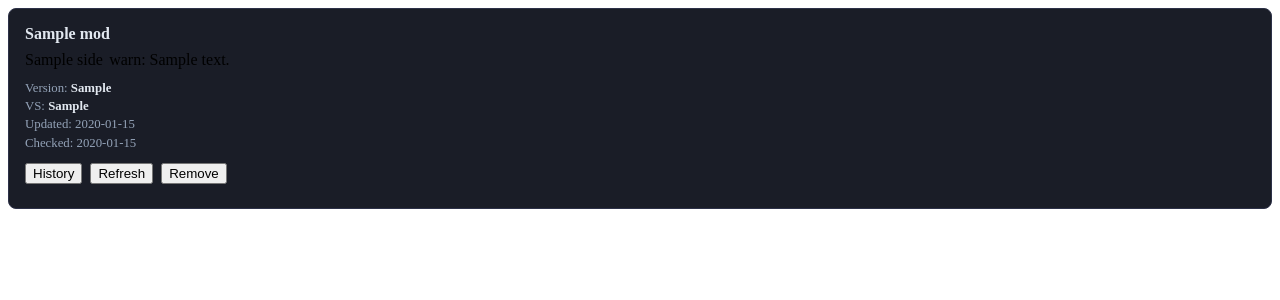
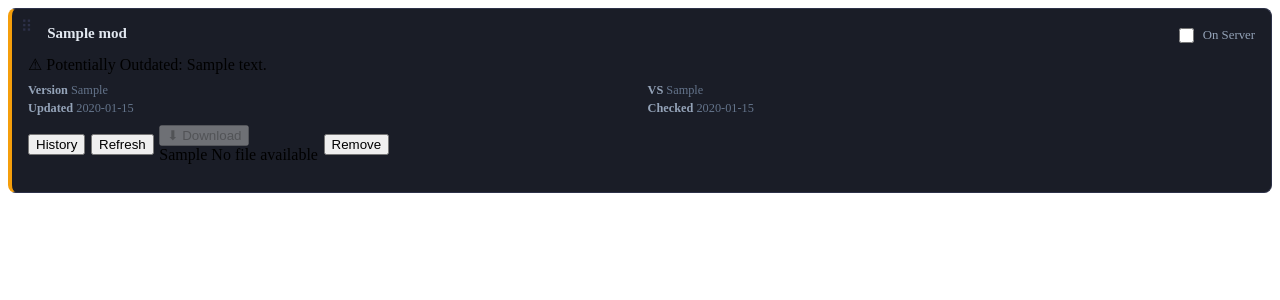
Before and after one commit to LoneAngelFayt/vs-modwatch, a FastAPI app: template app/templates/mod_cards_partial.html in a window 1280 px wide. Shown: the top 300 px of the page. Run offline with FastAPI, Linux system fonts and the light colour scheme; the template is opened without the code that fills it: most values are stand-ins (such as "Sample title", 1, 10 or a date in 2020).

Commit message:
feat: card view with 4-state borders, on-server toggle, download button

```diff
--- a/app/templates/mod_card.html
+++ b/app/templates/mod_card.html
@@ -1,43 +1,65 @@
 {% set mod = item.mod %}
 {% set compat = item.compat %}
+{% set state = compat.state %}
 <div id="mod-{{ mod.id }}"
-     style="background:#1a1d27; border:1px solid #2d3148; border-radius:8px; padding:1rem; position:relative;">
+     style="background:#1a1d27;border:1px solid #2d3148;border-left:4px solid {% if state == 'installed' %}#3b82f6{% elif state == 'compatible' %}#22c55e{% elif state == 'warn' %}#f59e0b{% else %}#ef4444{% endif %};border-radius:8px;padding:1rem;position:relative;display:flex;flex-direction:column;gap:.55rem;"
+     data-id="{{ mod.id }}">
+  <span style="position:absolute;top:.55rem;left:.4rem;color:#2d3148;cursor:grab;font-size:1rem;line-height:1;padding:.1rem .15rem;" class="card-handle">⠿</span>
   {% if mod.has_unread_update %}
-    <span class="badge badge-compatible" style="position:absolute;top:.75rem;right:.75rem;">NEW</span>
+    <span class="badge badge-compatible" style="position:absolute;top:.55rem;right:.55rem;">NEW</span>
   {% endif %}
-  <div style="margin-bottom:.5rem;">
-    <a href="{{ mod.url }}" target="_blank"
-       style="font-weight:600; color:#e2e8f0; text-decoration:none; font-size:1rem;">
-      {{ mod.name or mod.url }}
-    </a>
+  <div style="display:flex;align-items:flex-start;justify-content:space-between;gap:.5rem;padding-left:1.2rem;">
+    <a href="{{ mod.url }}" target="_blank" style="font-weight:600;font-size:.94rem;color:#e2e8f0;text-decoration:none;">{{ mod.name or mod.url }}</a>
+    <label style="display:flex;align-items:center;gap:.35rem;cursor:pointer;font-size:.8rem;color:#94a3b8;white-space:nowrap;">
+      <input type="checkbox" {% if mod.on_server %}checked{% endif %}
+             style="width:15px;height:15px;accent-color:#3b82f6;cursor:pointer;"
+             hx-post="/mods/{{ mod.id }}/toggle-server{% if target %}?target={{ target }}{% endif %}"
+             hx-target="#mod-{{ mod.id }}" hx-swap="outerHTML"> On Server
+    </label>
   </div>
-  <div style="display:flex; gap:.4rem; flex-wrap:wrap; margin-bottom:.75rem;">
-    {% if mod.side %}<span class="badge badge-{{ mod.side }}">{{ mod.side }}</span>{% endif %}
-    <span class="badge badge-{{ compat.state }}">
-      {{ compat.state }}{% if compat.note %}: {{ compat.note }}{% endif %}
-    </span>
+  <div style="display:flex;gap:.3rem;flex-wrap:wrap;">
+    {% if mod.side == 'client' %}<span class="badge badge-client">💻 Client Only</span>
+    {% elif mod.side == 'server' %}<span class="badge badge-server">⚙ Server Only</span>
+    {% elif mod.side == 'both' %}<span class="badge badge-both">🖥 Client + Server</span>{% endif %}
+    {% if state in ('installed', 'compatible') %}<span class="badge badge-compatible">✓ Compatible</span>
+    {% elif state == 'warn' %}<span class="badge badge-warn">⚠ Potentially Outdated{% if compat.note %}: {{ compat.note }}{% endif %}</span>
+    {% elif state == 'stale' %}<span class="badge badge-stale">✕ Outdated{% if compat.note %}: {{ compat.note }}{% endif %}</span>
+    {% endif %}
   </div>
-  <div style="font-size:.8rem; color:#94a3b8; display:grid; gap:.2rem;">
-    <span>Version: <strong style="color:#e2e8f0;">{{ mod.current_version or "—" }}</strong></span>
-    <span>VS: <strong style="color:#e2e8f0;">{{ mod.vs_version or "—" }}</strong></span>
-    <span>Updated: {{ mod.last_updated.strftime("%Y-%m-%d") if mod.last_updated else "—" }}</span>
-    <span>Checked: {{ mod.last_checked.strftime("%Y-%m-%d %H:%M") if mod.last_checked else "never" }}</span>
+  <div style="font-size:.77rem;color:#64748b;display:grid;grid-template-columns:1fr 1fr;gap:.2rem .75rem;">
+    <span><strong style="color:#94a3b8;">Version</strong> {{ mod.current_version or "—" }}</span>
+    <span><strong style="color:#94a3b8;">VS</strong> {{ mod.vs_version or "—" }}</span>
+    <span><strong style="color:#94a3b8;">Updated</strong> {{ mod.last_updated.strftime("%Y-%m-%d") if mod.last_updated else "—" }}</span>
+    <span><strong style="color:#94a3b8;">Checked</strong> {{ mod.last_checked.strftime("%Y-%m-%d") if mod.last_checked else "never" }}</span>
   </div>
-  <div style="display:flex; gap:.5rem; margin-top:.75rem;">
+  <div style="display:flex;gap:.35rem;flex-wrap:wrap;align-items:center;">
     <button class="btn btn-ghost"
             hx-get="/mods/{{ mod.id }}/history"
-            hx-target="#history-{{ mod.id }}"
+            hx-target="#hist-{{ mod.id }}"
             hx-swap="innerHTML toggle">History</button>
     <button class="btn btn-ghost"
             hx-post="/mods/{{ mod.id }}/refresh"
-            hx-target="#refresh-{{ mod.id }}"
-            hx-swap="innerHTML">Refresh</button>
+            hx-target="#mod-{{ mod.id }}"
+            hx-swap="outerHTML">Refresh</button>
+    {% set dl_enabled = state in ('installed', 'compatible', 'warn') or (state == 'stale' and allow_outdated_dl) %}
+    <div class="dl-wrap">
+      {% if dl_enabled and mod.download_url %}
+      <a href="/mods/{{ mod.id }}/download{% if target %}?target={{ target }}{% endif %}">
+        <button class="btn btn-download">⬇ Download</button>
+      </a>
+      {% else %}
+      <button class="btn btn-download" disabled>⬇ Download</button>
+      {% endif %}
+      <div class="dl-tip">
+        <span class="dl-fn">{{ mod.current_version or "—" }}</span>
+        <span class="dl-meta">{% if not dl_enabled %}Enable "Allow downloading outdated mods" in Settings{% elif not mod.download_url %}No file available{% elif state in ('warn', 'stale') %}May not work on VS {{ target }}{% else %}Compatible with VS {{ target }}{% endif %}</span>
+      </div>
+    </div>
     <button class="btn btn-danger"
             hx-delete="/mods/{{ mod.id }}"
             hx-target="#mod-{{ mod.id }}"
             hx-swap="outerHTML"
             hx-confirm="Remove {{ mod.name or 'this mod' }} from tracking?">Remove</button>
   </div>
-  <span id="refresh-{{ mod.id }}"></span>
-  <div id="history-{{ mod.id }}" style="margin-top:.5rem;"></div>
+  <div id="hist-{{ mod.id }}" style="margin-top:.25rem;"></div>
 </div>
--- a/app/templates/mod_cards_partial.html
+++ b/app/templates/mod_cards_partial.html
@@ -2,5 +2,20 @@
   {% include "mod_card.html" %}
 {% endfor %}
 {% if not mod_data %}
-  <p style="color:#94a3b8; grid-column:1/-1;">No mods tracked yet. Paste a mod URL above to get started.</p>
+  <p style="color:#94a3b8;grid-column:1/-1;">No mods tracked yet. Paste a mod URL above to get started.</p>
 {% endif %}
+<script>
+  (function() {
+    const grid = document.getElementById('mod-grid');
+    if (grid && typeof Sortable !== 'undefined') {
+      Sortable.create(grid, {
+        handle: '.card-handle', animation: 150,
+        ghostClass: 'sortable-ghost', chosenClass: 'sortable-chosen',
+        onEnd() {
+          const ids = [...grid.querySelectorAll('[data-id]')].map(el => parseInt(el.dataset.id));
+          fetch('/mods/order', {method:'PATCH', headers:{'Content-Type':'application/json'}, body: JSON.stringify({ids})});
+        }
+      });
+    }
+  })();
+</script>
```
